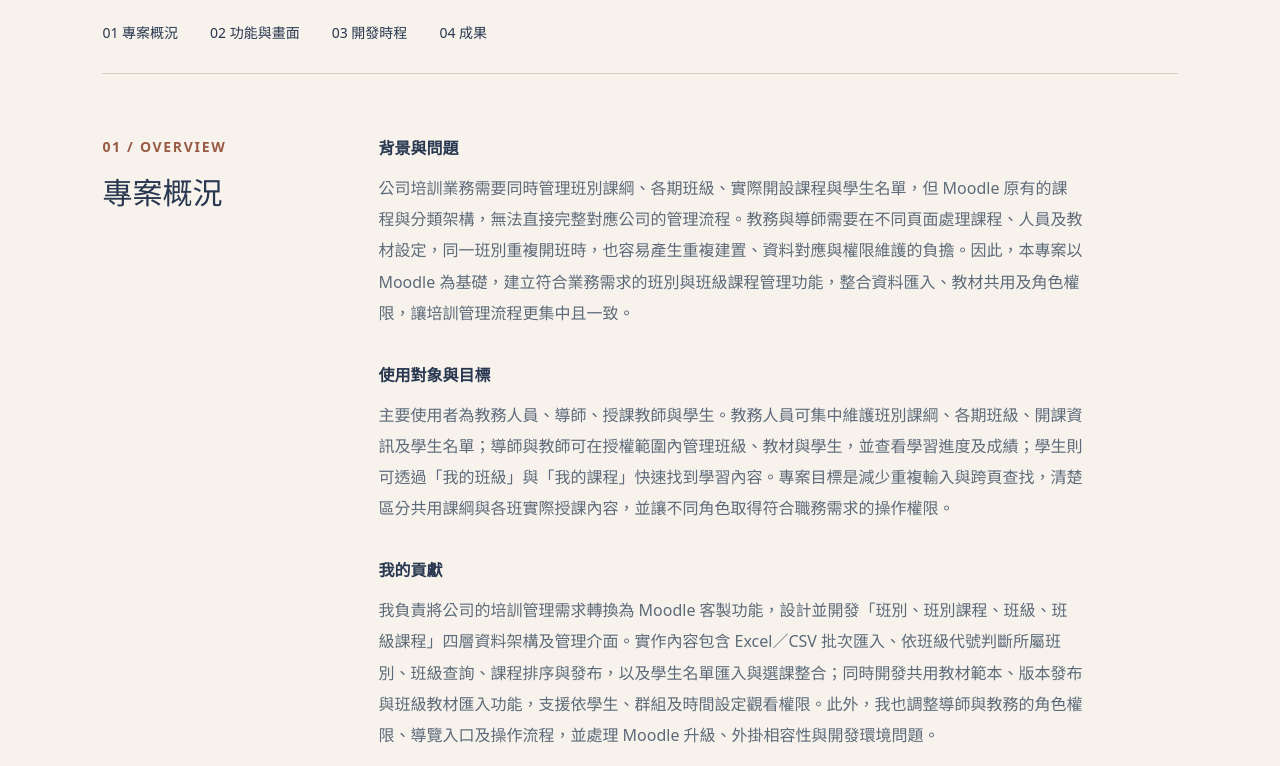
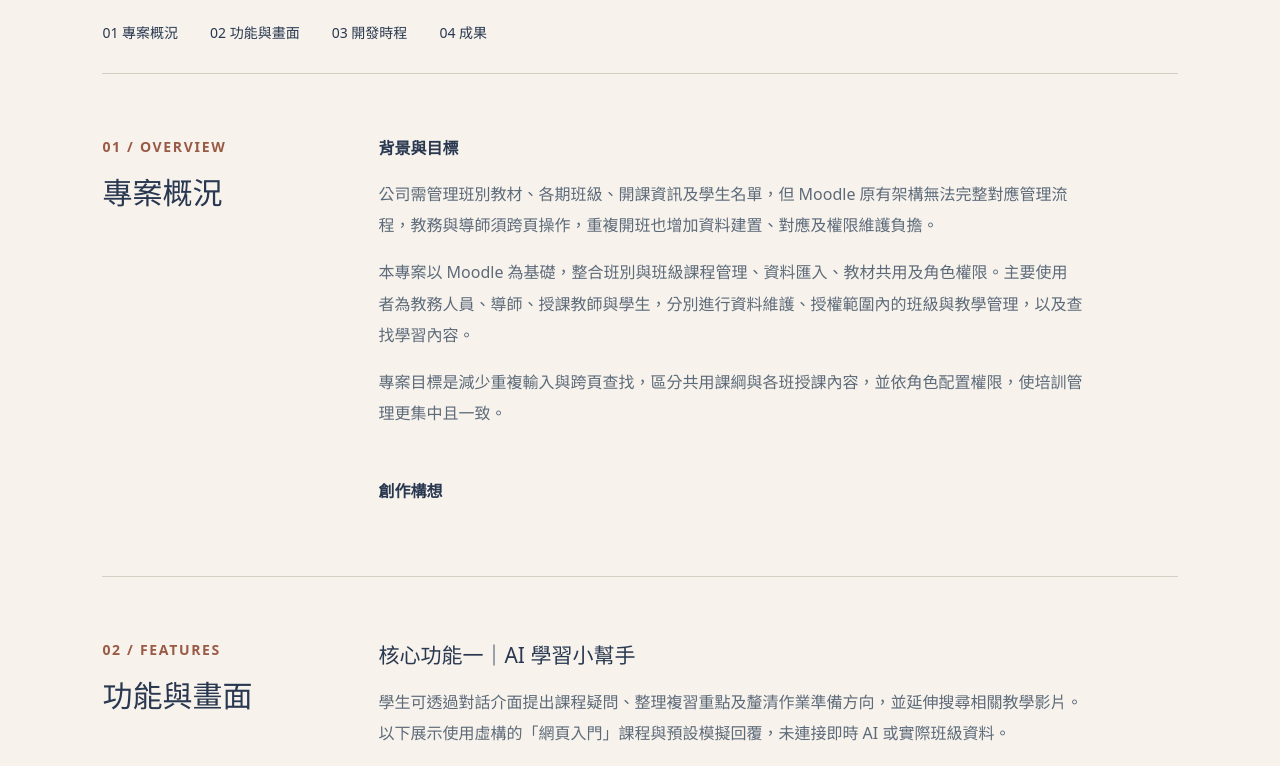
Before and after one commit to pheeb-lang/pheeb.github.io, a plain HTML site: page class-management.html in a window 1280 px wide. Shown: the part 1580-2346 px from the top of the page. Drawn offline with Linux system fonts and the light colour scheme.

Commit message:
Update class and classroom project overview content

```diff
--- a/class-management.html
+++ b/class-management.html
@@ -49,9 +49,12 @@
     <section class="detail-section" id="overview" aria-labelledby="overview-title">
       <header><p class="eyebrow">01 / OVERVIEW</p><h2 id="overview-title">專案概況</h2></header>
       <div class="section-content"><dl class="summary-list">
-        <div><dt>背景與問題</dt><dd>公司培訓業務需要同時管理班別課綱、各期班級、實際開設課程與學生名單，但 Moodle 原有的課程與分類架構，無法直接完整對應公司的管理流程。教務與導師需要在不同頁面處理課程、人員及教材設定，同一班別重複開班時，也容易產生重複建置、資料對應與權限維護的負擔。因此，本專案以 Moodle 為基礎，建立符合業務需求的班別與班級課程管理功能，整合資料匯入、教材共用及角色權限，讓培訓管理流程更集中且一致。</dd></div>
-        <div><dt>使用對象與目標</dt><dd>主要使用者為教務人員、導師、授課教師與學生。教務人員可集中維護班別課綱、各期班級、開課資訊及學生名單；導師與教師可在授權範圍內管理班級、教材與學生，並查看學習進度及成績；學生則可透過「我的班級」與「我的課程」快速找到學習內容。專案目標是減少重複輸入與跨頁查找，清楚區分共用課綱與各班實際授課內容，並讓不同角色取得符合職務需求的操作權限。</dd></div>
-        <div><dt>我的貢獻</dt><dd>我負責將公司的培訓管理需求轉換為 Moodle 客製功能，設計並開發「班別、班別課程、班級、班級課程」四層資料架構及管理介面。實作內容包含 Excel／CSV 批次匯入、依班級代號判斷所屬班別、班級查詢、課程排序與發布，以及學生名單匯入與選課整合；同時開發共用教材範本、版本發布與班級教材匯入功能，支援依學生、群組及時間設定觀看權限。此外，我也調整導師與教務的角色權限、導覽入口及操作流程，並處理 Moodle 升級、外掛相容性與開發環境問題。</dd></div>
+        <div><dt>背景與目標</dt><dd>
+          <p>公司需管理班別教材、各期班級、開課資訊及學生名單，但 Moodle 原有架構無法完整對應管理流程，教務與導師須跨頁操作，重複開班也增加資料建置、對應及權限維護負擔。</p>
+          <p>本專案以 Moodle 為基礎，整合班別與班級課程管理、資料匯入、教材共用及角色權限。主要使用者為教務人員、導師、授課教師與學生，分別進行資料維護、授權範圍內的班級與教學管理，以及查找學習內容。</p>
+          <p>專案目標是減少重複輸入與跨頁查找，區分共用課綱與各班授課內容，並依角色配置權限，使培訓管理更集中且一致。</p>
+        </dd></div>
+        <div><dt>創作構想</dt><dd></dd></div>
       </dl></div>
     </section>
     <section class="detail-section" id="features" aria-labelledby="features-title">
```
Also changed, not shown: classroom-management.html (+1 -1 lines).
